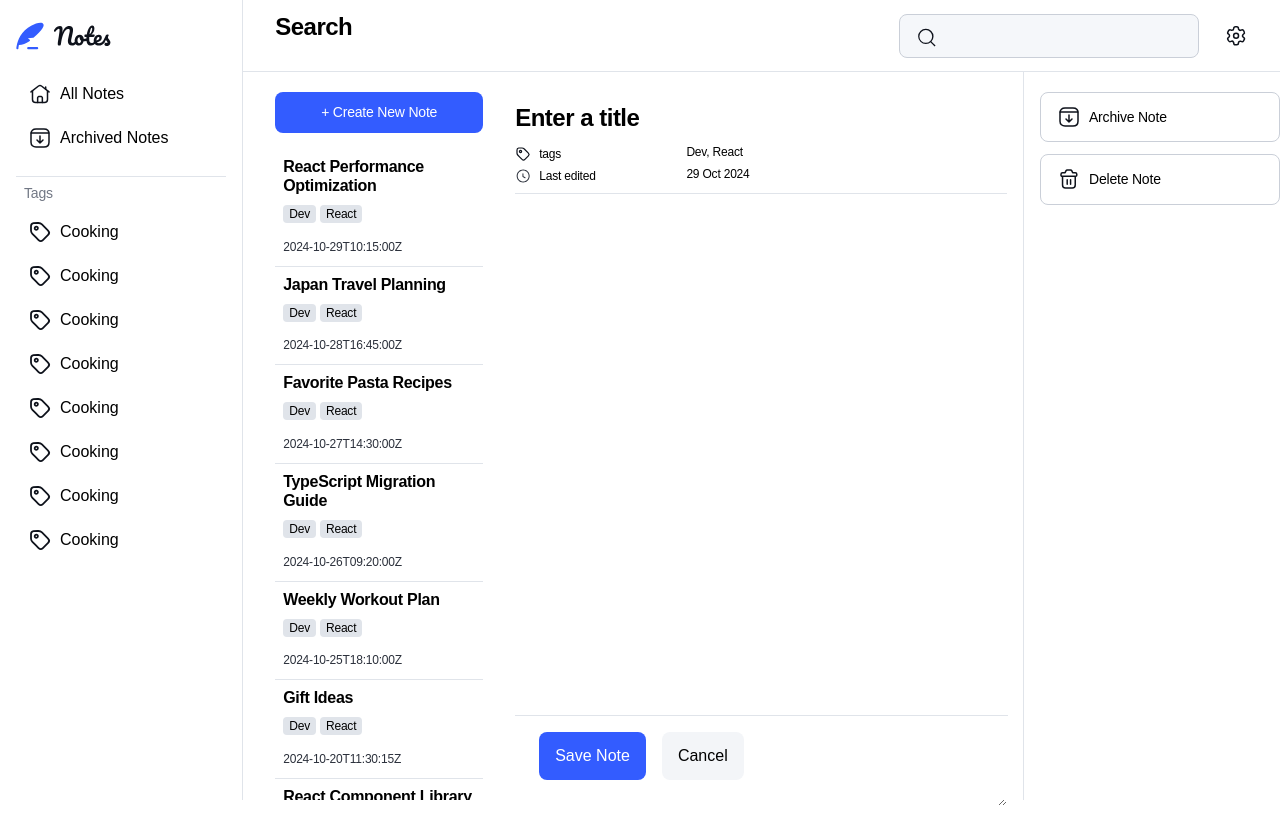
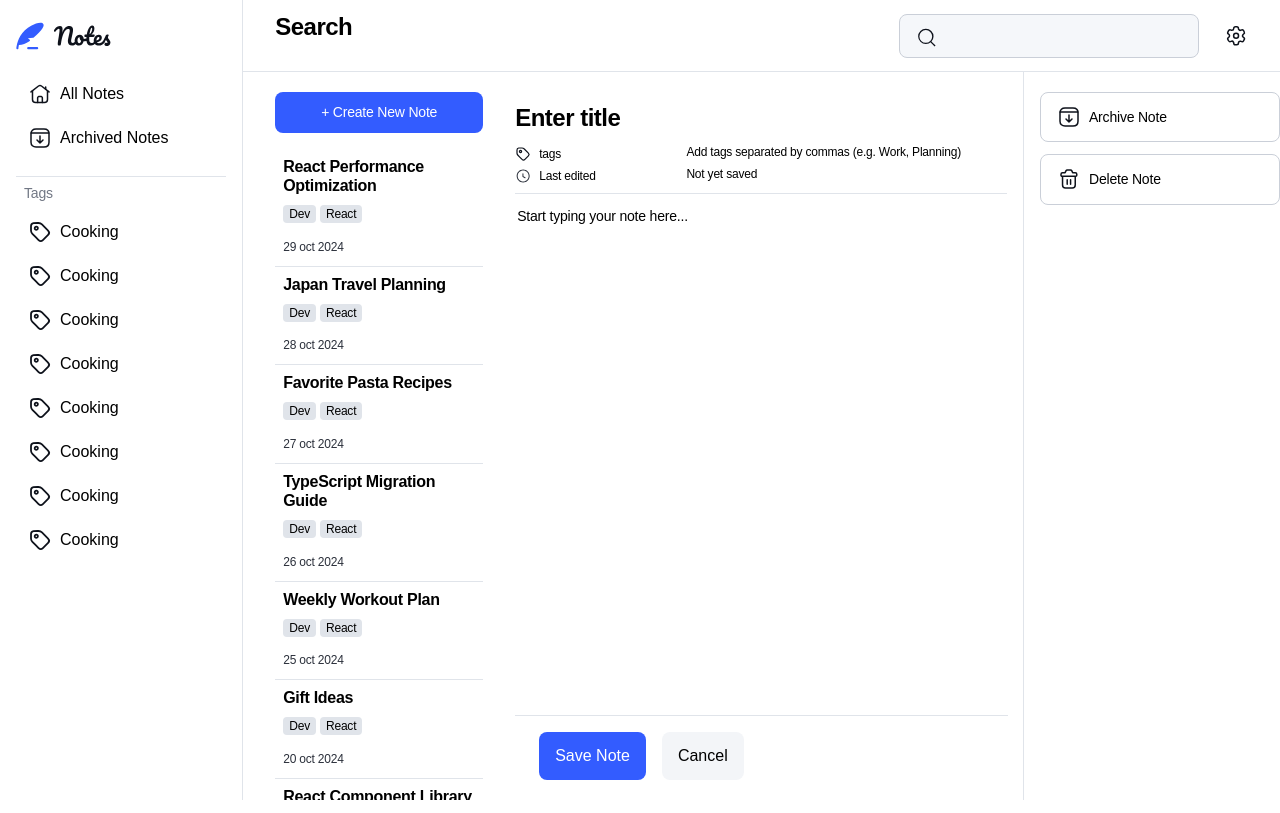
Before and after one commit to RuxCastillo/Full-Stack-Node-App, a React (Vite) app in the folder Frontend/: page / in a window 1280 px wide. Built offline with nearby package versions, Linux system fonts and the light colour scheme.

Commit message:
la nota ya se ve completa con content, fecha y tags y el scroll ahora es independiente entre lista de notas y nota

```diff
--- a/Frontend/src/App.module.css
+++ b/Frontend/src/App.module.css
@@ -1,5 +1,6 @@
 .main {
 	height: 100vh;
+	overflow: hidden;
 }
 
 @media (min-width: 1024px) {
--- a/Frontend/src/components/ListaDeNotas/ElementoListaDeNotas/ElementoListaDeNotas.tsx
+++ b/Frontend/src/components/ListaDeNotas/ElementoListaDeNotas/ElementoListaDeNotas.tsx
@@ -1,8 +1,9 @@
 import styles from '../ListaDeNotas.module.css';
 import { UseSelector, useDispatch } from 'react-redux';
 import { RootState, AppDispatch } from '../../../store/store';
-import { cambiarPantalla } from '../../../store/reducer';
+import { cambiarPantalla, ponerNotaEnPantalla } from '../../../store/reducer';
 import { Nota } from '../../../store/reducer';
+import { formatDate } from '../../../utils/convertirFecha';
 
 interface Props {
 	nota: Nota;
@@ -12,9 +13,9 @@ export default function ElementoListaDeNotas({ nota }: Props) {
 	const dispatch: AppDispatch = useDispatch();
 
 	function handleClickInElemento() {
+		dispatch(ponerNotaEnPantalla(nota));
 		dispatch(cambiarPantalla('nota abierta'));
 	}
-	console.log('nota', nota);
 
 	if (!nota) {
 		return <div>vacio</div>;
@@ -27,7 +28,9 @@ export default function ElementoListaDeNotas({ nota }: Props) {
 				<span className={styles.tag}>Dev</span>
 				<span className={styles.tag}>React</span>
 			</div>
-			<span className={`${styles.fecha} text-preset-6`}>{nota.lastEdited}</span>
+			<span className={`${styles.fecha} text-preset-6`}>
+				{formatDate(nota.lastEdited)}
+			</span>
 		</div>
 	);
 }
--- a/Frontend/src/components/ListaDeNotas/ListaDeNotas.module.css
+++ b/Frontend/src/components/ListaDeNotas/ListaDeNotas.module.css
@@ -1,7 +1,8 @@
 .section {
 	padding: var(--spacing-250) var(--spacing-200);
 	overflow: auto;
-	padding-bottom: 84px;
+	height: 100%;
+	padding-bottom: 184px;
 	position: relative;
 }
 
@@ -48,6 +49,7 @@
 @media (min-width: 640px) {
 	.section {
 		padding: var(--spacing-300) var(--spacing-400);
+		padding-bottom: 184px;
 	}
 }
 
--- a/Frontend/src/components/Notas/Notas.module.css
+++ b/Frontend/src/components/Notas/Notas.module.css
@@ -2,6 +2,9 @@
 	padding: 20px 16px;
 	position: relative;
 	border-right: 1px solid var(--neutral-200);
+	overflow-y: auto;
+	height: 100%;
+	padding-bottom: 184px;
 }
 
 .title {
--- a/Frontend/src/components/Notas/Notas.tsx
+++ b/Frontend/src/components/Notas/Notas.tsx
@@ -5,31 +5,72 @@ import clockIcon from '../../assets/images/icon-clock.svg';
 import archiveIcon from '../../assets/images/icon-archive.svg';
 import deleteIcon from '../../assets/images/icon-delete.svg';
 
+import { useSelector, useDispatch } from 'react-redux';
+import { RootState, AppDispatch } from '../../store/store';
+import { useEffect, useState } from 'react';
+import { formatDate } from '../../utils/convertirFecha';
+import { Nota } from '../../store/reducer';
+
 export default function Notas() {
+	const state = useSelector((state: RootState) => state.nota);
+	const [nota, setNota] = useState({
+		id: state.notaActual.id,
+		title: state.notaActual.title,
+		tags: state.notaActual.tags,
+		content: state.notaActual.content,
+		lastEdited: state.notaActual.lastEdited,
+		isArchived: state.notaActual.isArchived,
+	});
+
+	useEffect(() => {
+		setNota({
+			id: state.notaActual.id,
+			title: state.notaActual.title,
+			tags: state.notaActual.tags,
+			content: state.notaActual.content,
+			lastEdited: state.notaActual.lastEdited,
+			isArchived: state.notaActual.isArchived,
+		});
+		window.scrollTo(0, 0);
+	}, [state.notaActual]);
+
+	function tagsJoin(arr: string | Array<string>) {
+		if (typeof arr === 'string') {
+			return arr;
+		}
+		return arr.join(', ');
+	}
+
 	return (
 		<>
 			<section className={styles.nota}>
 				<NotaBarraSuperior />
-				<input
-					value="Enter a title"
-					className={`${styles.title} text-preset-1`}
-				/>
+				<input value={nota.title} className={`${styles.title} text-preset-1`} />
 				<div className={`${styles.info} text-preset-6`}>
 					<div className={styles.infoTitle}>
 						<img src={tagsIcon} alt="" />
 						tags
 					</div>
-					<div>Dev, React</div>
+					<div>
+						{nota.tags === 'Add tags separated by commas (e.g. Work, Planning)'
+							? nota.tags
+							: tagsJoin(nota.tags)}
+					</div>
 					<div className={styles.infoTitle}>
 						<img src={clockIcon} alt="" />
 						Last edited
 					</div>
-					<div>29 Oct 2024</div>
+					<div>
+						{nota.lastEdited === 'Not yet saved'
+							? nota.lastEdited
+							: formatDate(nota.lastEdited)}
+					</div>
 				</div>
 				<textarea
 					name=""
 					id=""
 					className={`${styles.textarea} text-preset-5`}
+					value={nota.content}
 				></textarea>
 				<div className={styles.buttons}>
 					<button className={styles.save}>Save Note</button>
--- a/Frontend/src/store/reducer.tsx
+++ b/Frontend/src/store/reducer.tsx
@@ -1,5 +1,5 @@
 interface State {
-	notaActual: object | null;
+	notaActual: Nota;
 	pantallaMostrada: string;
 	pantallaAnterior: string;
 	notas: Array<Nota>;
@@ -8,14 +8,21 @@ interface State {
 export interface Nota {
 	id: number;
 	title: string;
-	tags: Array<string>;
+	tags: Array<string> | string;
 	content: string;
 	lastEdited: string;
 	isArchived: boolean;
 }
 
 const initialState: State = {
-	notaActual: {},
+	notaActual: {
+		id: Math.floor(Math.random() * (1000 - 200 + 1)) + 200,
+		title: 'Enter title',
+		tags: 'Add tags separated by commas (e.g. Work, Planning)',
+		content: 'Start typing your note here...',
+		lastEdited: 'Not yet saved',
+		isArchived: false,
+	},
 	pantallaMostrada: 'home',
 	pantallaAnterior: 'home',
 	notas: [],
@@ -24,6 +31,7 @@ const initialState: State = {
 const ACTUALIZAR_NOTA_ACTUAL = 'nota/actualizarNotaActual';
 const CAMBIAR_PANTALLA_MOSTRADA = 'pantalla/cambiarPantalla';
 const ACTUALIZAR_TODAS_NOTAS = 'nota/actualizarTodasNotas';
+const PONER_NOTA_EN_PANTALLA = 'pantalla/ponerNotaEnPantalla';
 
 // eslint-disable-next-line @typescript-eslint/no-explicit-any
 export const reducer = (state = initialState, action: any): State => {
@@ -39,11 +47,15 @@ export const reducer = (state = initialState, action: any): State => {
 				pantallaAnterior: state.pantallaMostrada,
 				pantallaMostrada: action.payload,
 			};
-
 		case ACTUALIZAR_TODAS_NOTAS:
 			return {
 				...state,
 				notas: action.payload,
+			};
+		case PONER_NOTA_EN_PANTALLA:
+			return {
+				...state,
+				notaActual: action.payload,
 			};
 		default:
 			return state;
@@ -64,3 +76,8 @@ export const actualizarTodasNotas = (array: Array<Nota>) => ({
 	type: ACTUALIZAR_TODAS_NOTAS,
 	payload: array,
 });
+
+export const ponerNotaEnPantalla = (nota: object | null) => ({
+	type: PONER_NOTA_EN_PANTALLA,
+	payload: nota,
+});
--- /dev/null
+++ b/Frontend/src/utils/convertirFecha.tsx
@@ -0,0 +1,9 @@
+export function formatDate(isoString: string): string {
+	const date = new Date(isoString);
+	const options: Intl.DateTimeFormatOptions = {
+		day: '2-digit',
+		month: 'short',
+		year: 'numeric',
+	};
+	return date.toLocaleDateString('es-ES', options).replace('.', '');
+}
```
